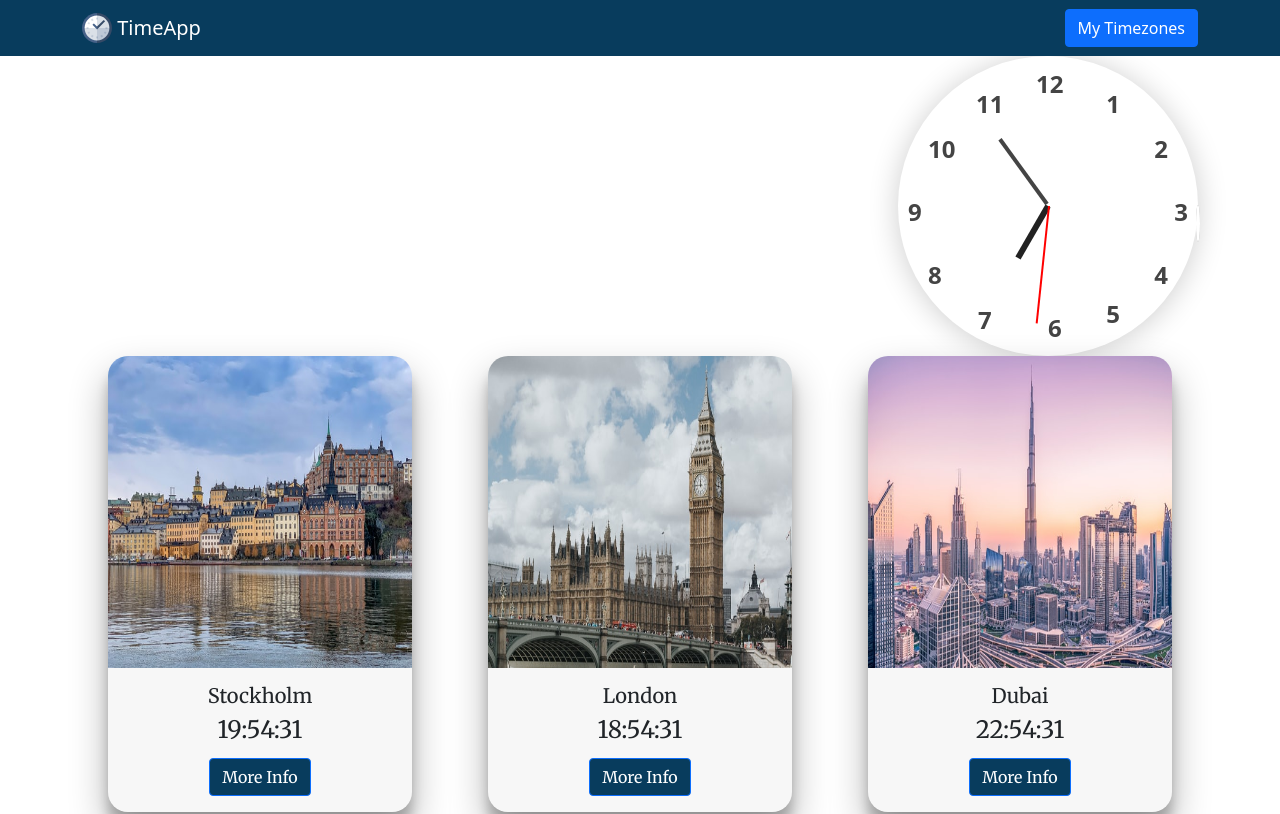
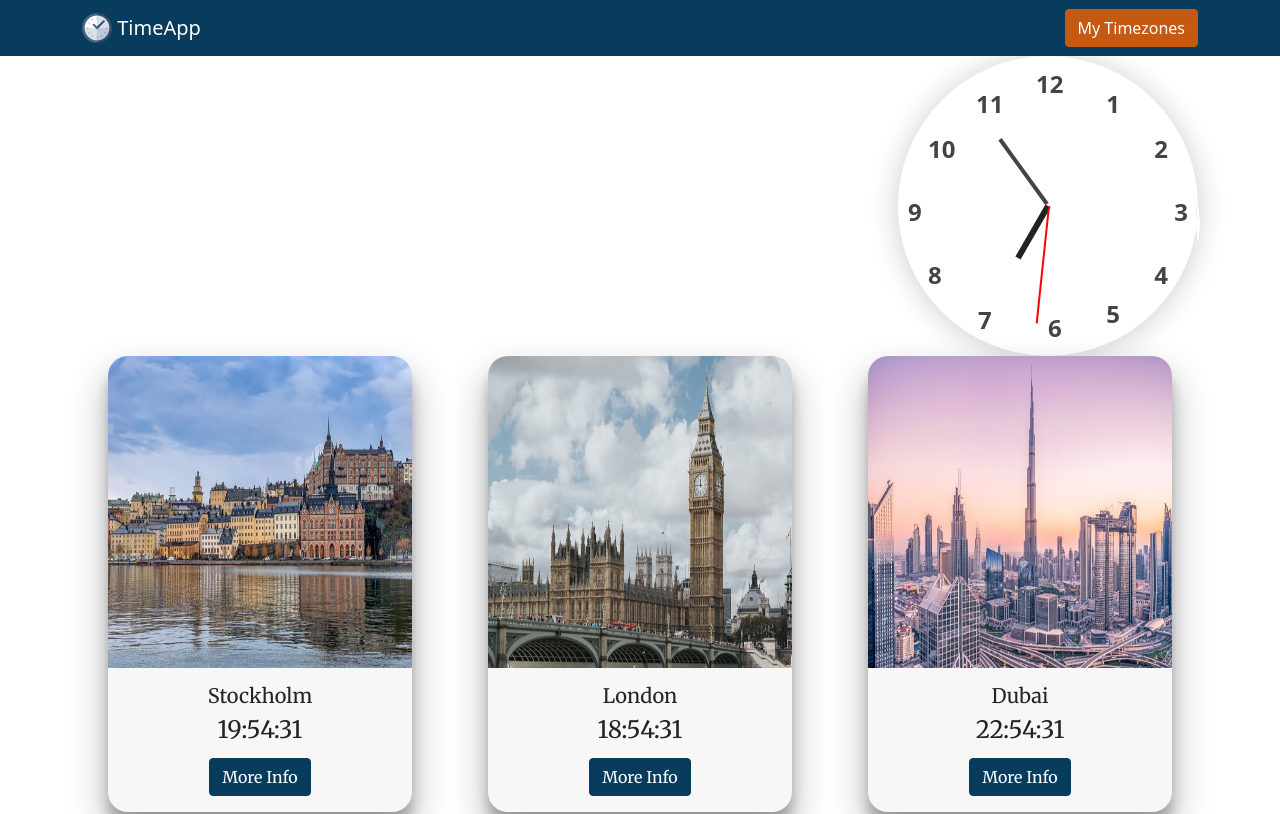
Before and after one commit to argjend551/TimeApp, a React (Vite) app: page / in a window 1280 px wide. Shown: the top 814 px of the page. Built offline with nearby package versions, Linux system fonts and the light colour scheme.

Commit message:
Changed the colors of the card buttons, changed the header button but that color will be determined later on.

```diff
--- a/public/css/cards.css
+++ b/public/css/cards.css
@@ -10,6 +10,7 @@
 .city-card button{
   margin-top: 5px;
   background-color: rgb(8, 60, 93);
+  border-color: rgb(8, 60, 93);
 }
 
 .city-card img{
--- a/public/css/style.css
+++ b/public/css/style.css
@@ -14,12 +14,13 @@ main {
 }
 
 /* Jag måste säga att det ser inte så bra ut haha , men det kan vi ändra - jag tycker det ser bäst ut med
-default blå färgen .dvs om man bara tar bort den här css stylingen för header knappen.  /Tim
+default blå färgen .dvs om man bara tar bort den här css stylingen för header knappen.  /Tim*/
 
 .color-nav .custom-btn {
-  background-color: rgb(48, 65, 93);
+  background-color: #c55911;
+  border-color: #c55911;
 }
-*/
+
 
 .favoriteSite {
   margin: 1rem;
@@ -71,4 +72,10 @@ footer {
 
 .add-city-button{
   background-color: rgb(8, 60, 93) !important;
+  border-color: rgb(8, 60, 93) !important;
 }
+
+.add-city-button:hover{
+  background-color: rgb(11, 80, 122) !important;
+  border-color: rgb(11, 80, 122) !important;
+}
```
